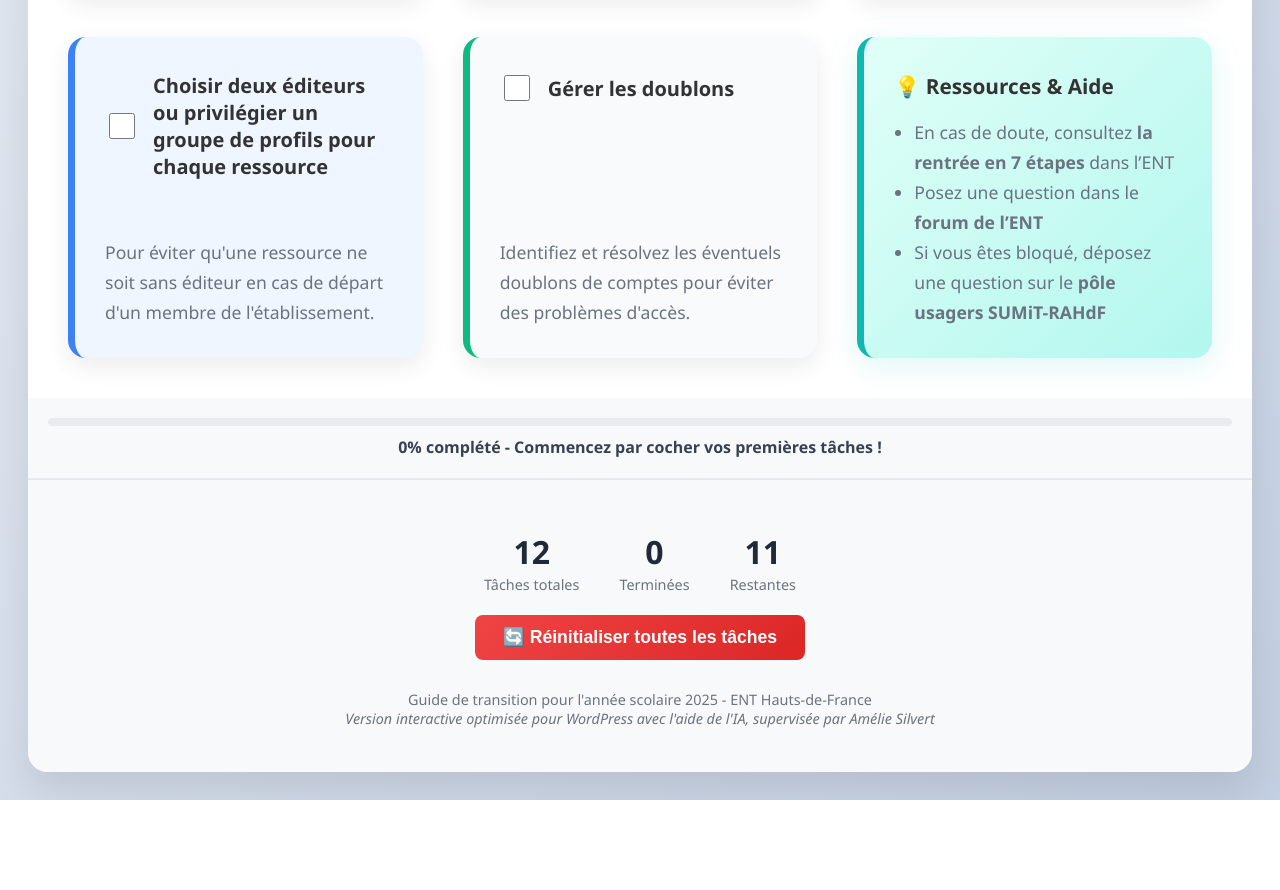
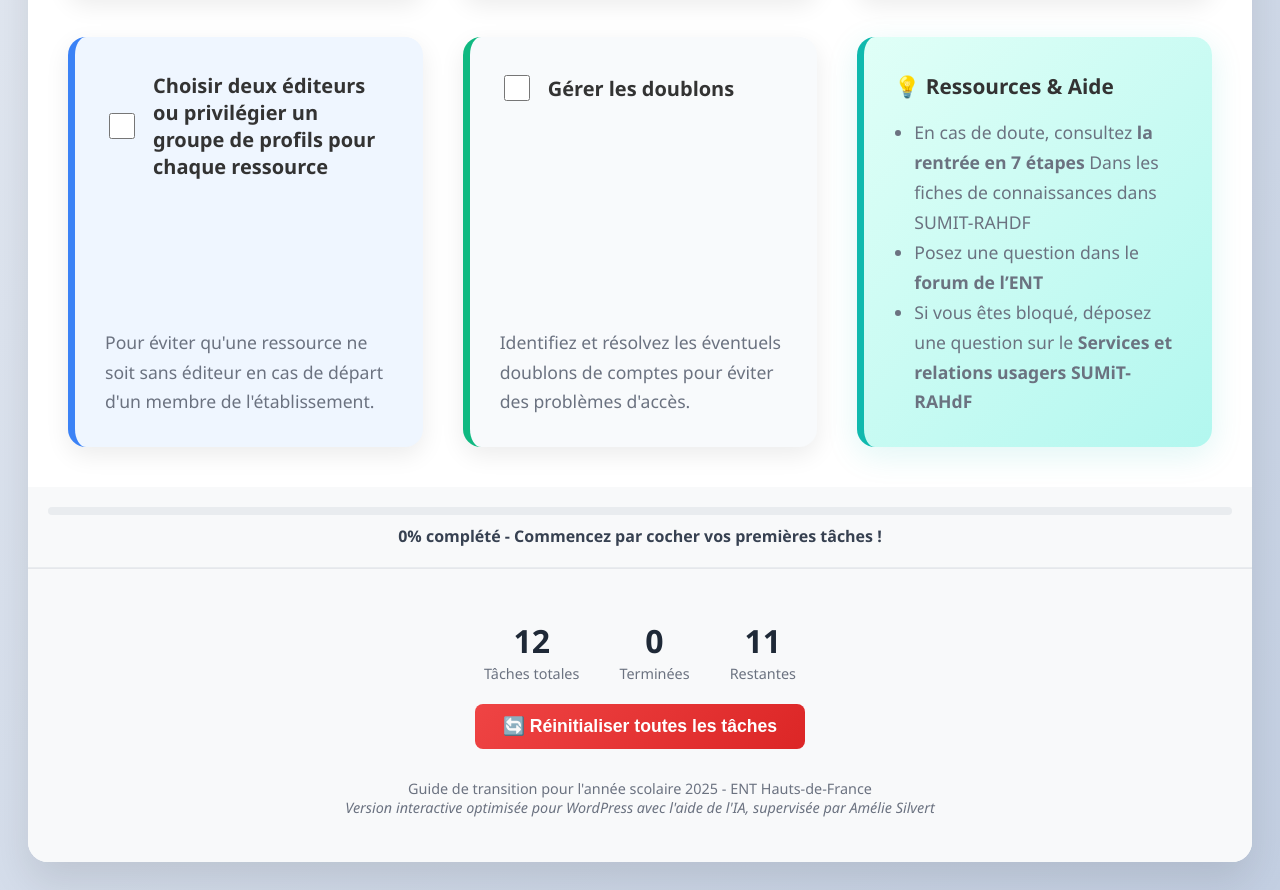
Before and after one commit to silverteacher/findannee, a plain HTML site: page code2.html in a window 1280 px wide. Shown: the part 1517-2407 px from the top of the page. Before the commit the page ends 2317 px from the top, so only its background shows below. Drawn offline with Linux system fonts and the light colour scheme.

Commit message:
Update code2.html

```diff
--- a/code2.html
+++ b/code2.html
@@ -322,9 +322,9 @@
             </div>
             <div class="task-description" style="display:block;">
                 <ul>
-                    <li>En cas de doute, consultez <strong>la rentrée en 7 étapes</strong> dans l’ENT</li>
+                    <li>En cas de doute, consultez <strong>la rentrée en 7 étapes</strong> Dans les fiches de connaissances dans SUMIT-RAHDF</li>
                     <li>Posez une question dans le <strong>forum de l’ENT</strong></li>
-                    <li>Si vous êtes bloqué, déposez une question sur le <strong>pôle usagers  SUMiT-RAHdF</strong></li>
+                    <li>Si vous êtes bloqué, déposez une question sur le <strong>Services et relations usagers SUMiT-RAHdF</strong></li>
                 </ul>
             </div>
         </div>
```
